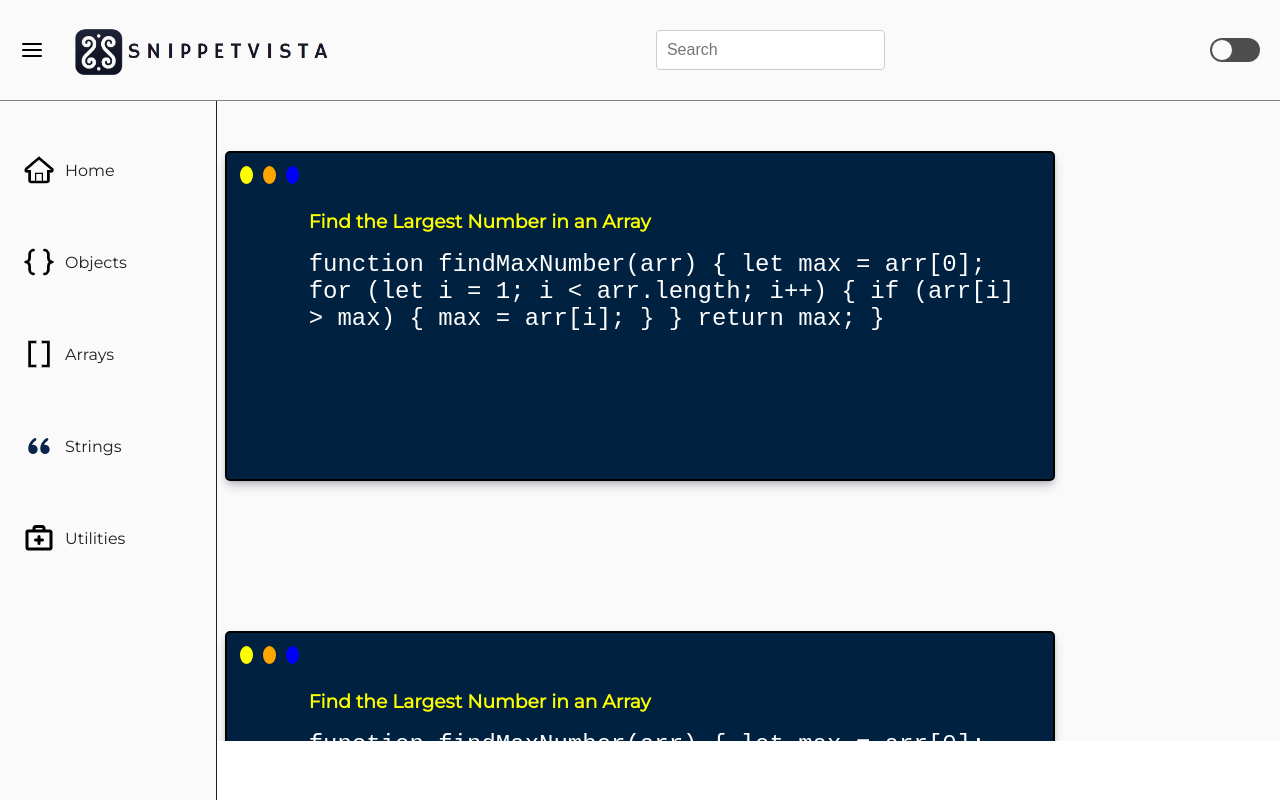
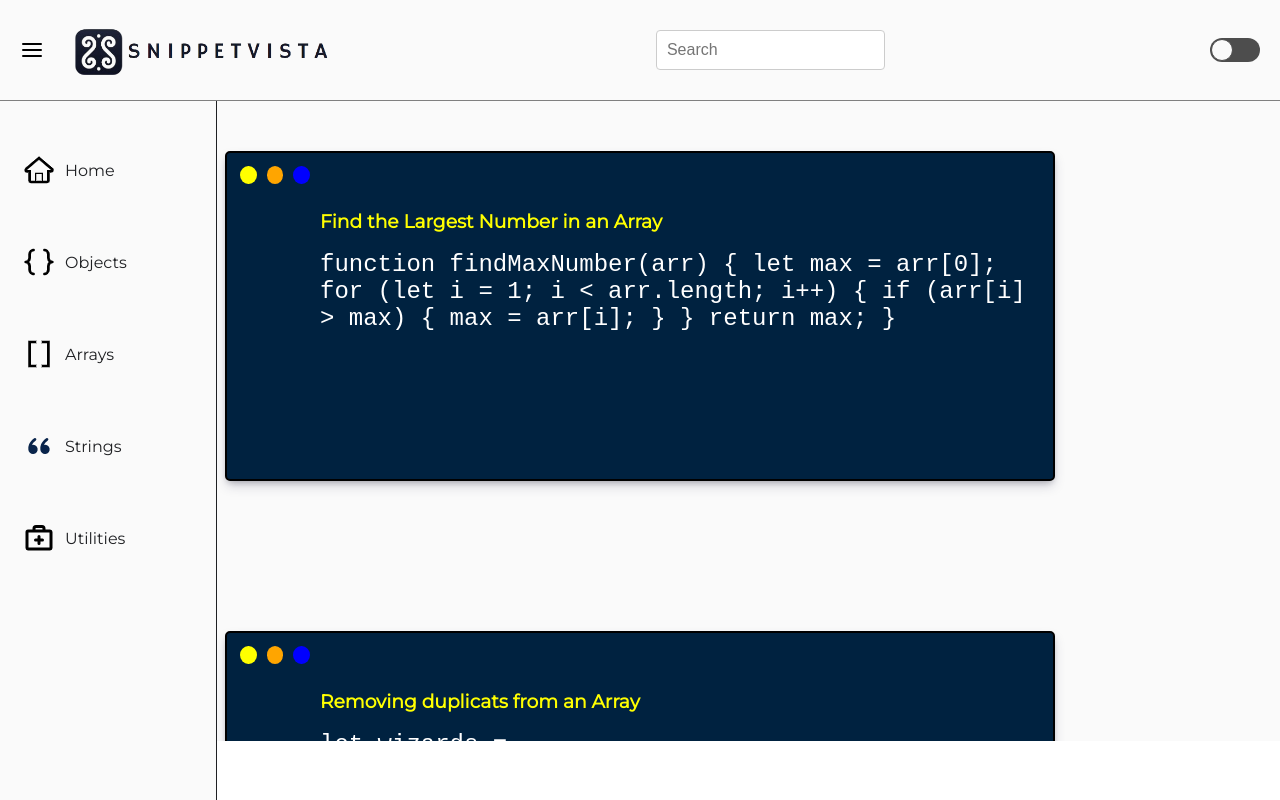
Before and after one commit to vukas86/snippetvista, a React (Create React App) app: page / in a window 1280 px wide. Built offline with nearby package versions, Linux system fonts and the light colour scheme.

Commit message:
fetch and render data for main section

```diff
--- /dev/null
+++ b/public/data.json
@@ -0,0 +1,55 @@
+{
+  "Arrays": [
+    {
+      "id": "a1",
+      "title": "Find the Largest Number in an Array",
+      "description": "function findMaxNumber(arr) { let max = arr[0]; for (let i = 1; i < arr.length; i++) { if (arr[i] > max) { max = arr[i]; } } return max; }"
+    },
+    {
+      "id": "a2",
+      "title": "Removing duplicats from an Array",
+      "description": "let wizards = ['Merlin','Ursula','Gandalf','Merlin','Morgana,'Radagast',  'Ursula']; let deduped = Array.from(new Set(wizards));"
+    },
+    {
+      "id": "a3",
+      "title": "Sorting an Array",
+      "description": "const arr = [44, 81, 23, 2, 64, 25, 100]; const sortArr = arr.sort((a, b) => b - a); console.log(sortArr);"
+    }
+  ],
+  "Objects": [
+    {
+      "id": "o1",
+      "title": "Converting an object into a query string",
+      "description": "let merlin = {job: 'Wizard',tool: 'Wand', age: 142,signatureSpell 'Dancing Teacups'};let queryString = new URLSearchParams(merlin).toString();"
+    }
+  ],
+  "Strings": [
+    {
+      "id": "s1",
+      "title": "Check if a String is a Palindrome",
+      "description": "function isPalindrome(str) { const reversed = str.split('').reverse().join(''); return str === reversed; }"
+    },
+    {
+      "id": "s2",
+      "title": "Reverse characters in a string",
+      "description": "const word = 'Nipuni'; const reversedWord = [...word].reverse().join(''); console.log(reversedWord); // 'inupiN'"
+    }
+  ],
+  "Utilities": [
+    {
+      "id": "u1",
+      "title": "Generating Random IDs",
+      "description": "let id = crypto.randomUUID();"
+    },
+    {
+      "id": "u2",
+      "title": "Numeric Separators",
+      "description": "let num = 1_234_567_890_987_654_321;"
+    },
+    {
+      "id": "u3",
+      "title": "Mask Numbers",
+      "description": "const fullNum = '8937498274283749328474983742'; const last8Dgtls = fullNum.slice(-8); const maskedNum = last8Dgtls.padStart(fullNum.length, '*') console.log(maskedNum);"
+    }
+  ]
+}
--- a/src/components/Main/Main.js
+++ b/src/components/Main/Main.js
@@ -1,6 +1,21 @@
-import React from "react";
+import { useState, useEffect } from "react";
+import { useAppContext } from "../../store/AppContext";
 
 function Main() {
+  const [dataArray, setDataArray] = useState([]);
+  const { dataObject } = useAppContext();
+  console.log(dataObject);
+
+  useEffect(() => {
+    Object.entries(dataObject).forEach(([key, values]) => {
+      setDataArray((prevArray) => [...prevArray, ...values]);
+    });
+
+    // Update state with filtered values
+  }, [dataObject, setDataArray]);
+
+  console.log(dataArray);
+
   const code = `function findMaxNumber(arr) {
         let max = arr[0];
         for (let i = 1; i < arr.length; i++) {
@@ -12,7 +27,20 @@ function Main() {
       }`;
   return (
     <section className="main-section">
-      <div className="content-container">
+      {dataArray.map((item) => (
+        <div key={item.id} className="content-container">
+          <div className="main-dots">
+            <span className="col-1"></span>
+            <span className="col-2"></span>
+            <span className="col-3"></span>
+          </div>
+          <article>
+            <h3>{item.title}</h3>
+            <code>{item.description}</code>
+          </article>
+        </div>
+      ))}
+      {/* <div className="content-container">
         <span className="col-1"></span>
         <span className="col-2"></span>
         <span className="col-3"></span>
@@ -56,7 +84,7 @@ function Main() {
           <h3>Find the Largest Number in an Array</h3>
           <code>{code}</code>
         </article>
-      </div>
+      </div> */}
     </section>
   );
 }
--- a/src/index.css
+++ b/src/index.css
@@ -151,6 +151,12 @@ article {
   margin-left: 200px;
 }
 
+.main-dots {
+  display: flex;
+  flex-direction: row;
+  width: 80px;
+}
+
 .col-1 {
   width: var(--circle-width);
   height: var(--circle-height);
--- a/src/store/AppContext.js
+++ b/src/store/AppContext.js
@@ -6,6 +6,7 @@ export const AppContext = createContext();
 export const AppProvider = ({ children }) => {
   const [isDarkMode, setIsDarkMode] = useState(false);
   const [isSideBarOpen, setIsSideBarOpen] = useState(false);
+  const [dataObject, setDataObject] = useState([]);
 
   const systemPrefersDark = useMediaQuery(
     {
@@ -23,6 +24,20 @@ export const AppProvider = ({ children }) => {
     }
   }, [isDarkMode]);
 
+  const fetchData = async () => {
+    try {
+      const response = await fetch("http://localhost:3000/data.json");
+      const data = await response.json();
+      setDataObject(data);
+    } catch (error) {
+      console.error("Error fetching data:", error);
+    }
+  };
+
+  useEffect(() => {
+    fetchData();
+  }, []);
+
   return (
     <AppContext.Provider
       value={{
@@ -30,6 +45,7 @@ export const AppProvider = ({ children }) => {
         setIsDarkMode,
         isSideBarOpen,
         setIsSideBarOpen,
+        dataObject,
       }}
     >
       {children}
```
Also changed, not shown: src/data/data.json (renamed from src/store/data/data.json).
